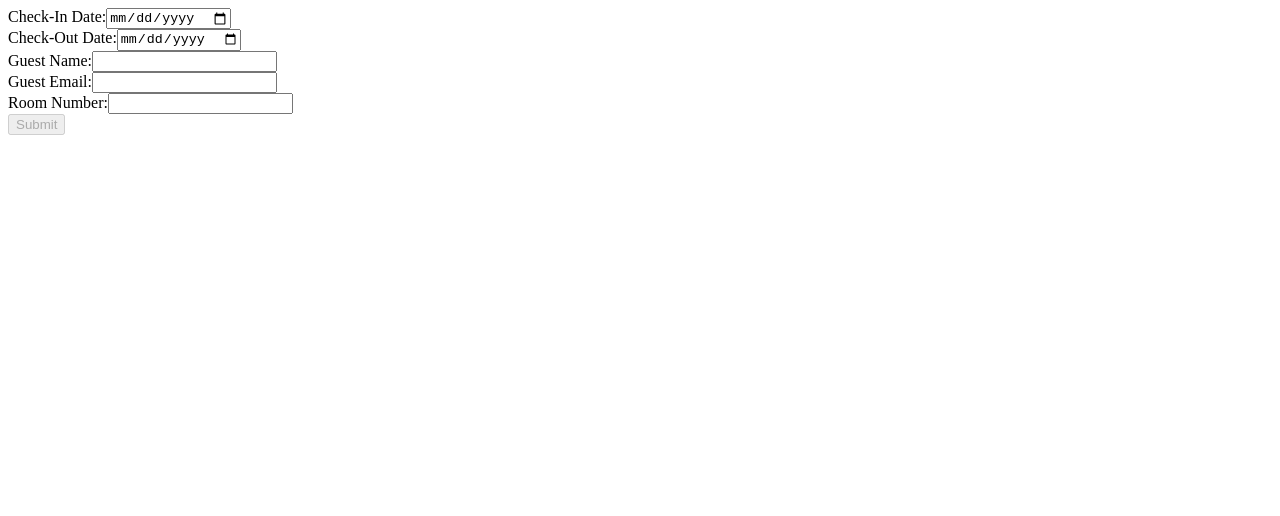
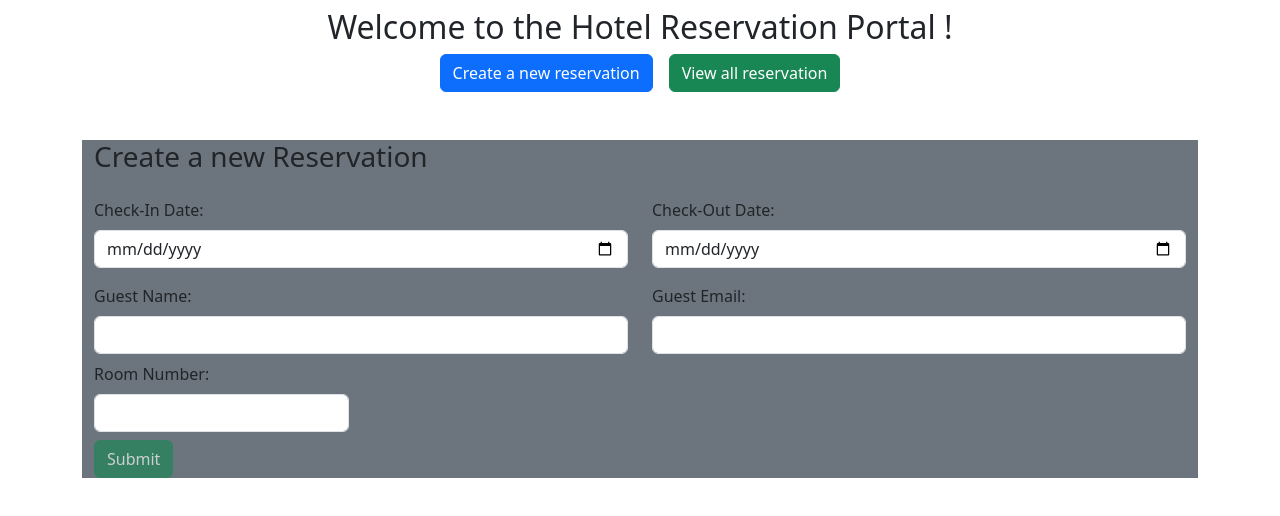
Before and after one commit to Sr1jan27/hotel-app, an Angular app: page /new in a window 1280 px wide. Shown: the top 516 px of the page. Built offline with nearby package versions, Linux system fonts and the light colour scheme.

Commit message:
all changes last commit

```diff
--- a/package.json
+++ b/package.json
@@ -18,6 +18,7 @@
     "@angular/platform-browser": "^16.1.0",
     "@angular/platform-browser-dynamic": "^16.1.0",
     "@angular/router": "^16.1.0",
+    "bootstrap": "5.3",
     "rxjs": "~7.8.0",
     "tslib": "^2.3.0",
     "zone.js": "~0.13.0"
--- a/src/app/app.component.html
+++ b/src/app/app.component.html
@@ -1 +1,3 @@
-<router-outlet></router-outlet>
+<div class="container">
+    <router-outlet></router-outlet>
+</div>
--- a/src/app/home/home.component.html
+++ b/src/app/home/home.component.html
@@ -1,5 +1,5 @@
-<div>
-    <h2> Welcome to the Hotel Reservation Portal !</h2>
-    <button [routerLink]="['/new']" >Create a new reservation </button>
-    <button [routerLink]="['/list']" >View all reservation </button>
+<div class="container text-center my-2">
+    <h2 class=""> Welcome to the Hotel Reservation Portal !</h2>
+    <button class="btn btn-primary mx-2" [routerLink]="['/new']" >Create a new reservation </button>
+    <button class="btn btn-success mx-2"[routerLink]="['/list']" >View all reservation </button>
 </div>
--- a/src/app/home/home.module.ts
+++ b/src/app/home/home.module.ts
@@ -11,6 +11,8 @@ import { RouterModule } from '@angular/router';
   imports: [
     CommonModule,
     RouterModule
+  ], exports: [
+    HomeComponent
   ]
 })
 export class HomeModule { }
--- a/src/app/reservation-form/reservation-form.component.html
+++ b/src/app/reservation-form/reservation-form.component.html
@@ -1,53 +1,93 @@
-<form [formGroup]="reservationForm" (ngSubmit)="onSubmit()">
+<app-home></app-home>
 
-    <div>
-        <label>Check-In Date:</label>
-        <input type="date" formControlName="checkInDate">
-        <div *ngIf="reservationForm.get('checkInDate')?.invalid
-        && reservationForm.get('checkInDate')?.touched" class="invalid-type">
+<div class="container bg-secondary">
+    <h3 class="mt-5 mb-4"> Create a new Reservation</h3>
+
+    <form [formGroup]="reservationForm" (ngSubmit)="onSubmit()">
+    <div class="row mb-3">
+        <div class="col">
+        <label class="form-label">Check-In Date:</label>
+        <input class="form-control" type="date" formControlName="checkInDate" />
+        <small
+            *ngIf="
+            reservationForm.get('checkInDate')?.invalid &&
+            reservationForm.get('checkInDate')?.touched
+            "
+            class="text-danger"
+        >
             Check-In Date is required
+        </small>
+        </div>
+
+        <div class="col">
+        <label class="form-label">Check-Out Date:</label>
+        <input class="form-control" type="date" formControlName="checkOutDate" />
+        <small
+            *ngIf="
+            reservationForm.get('checkOutDate')?.invalid &&
+            reservationForm.get('checkOutDate')?.touched
+            "
+            class="text-danger"
+        >
+            Check-Out Date is required
+        </small>
         </div>
     </div>
 
-    <div>
-        <label>Check-Out Date:</label>
-        <input type="date" formControlName="checkOutDate">
-        <div *ngIf="reservationForm.get('checkOutDate')?.invalid
-        && reservationForm.get('checkOutDate')?.touched" class="invalid-type">
-            Check-Out Date is required
+    <div class="row mb-2">
+
+        <div class="col">
+            <label class="form-label">Guest Name:</label>
+        <input class="form-control" type="text" formControlName="guestName" />
+        <small
+        *ngIf="
+            reservationForm.get('guestName')?.invalid &&
+            reservationForm.get('guestName')?.touched
+        "
+        class="text-danger"
+        >
+        Guest Name is required
+        </small>
+        </div>
+
+        <div class="col">
+            <label class="form-label">Guest Email:</label>
+            <input class="form-control" type="email" formControlName="guestEmail" />
+            <small
+            *ngIf="
+                reservationForm.get('guestEmail')?.touched &&
+                reservationForm.get('guestEmail')?.invalid
+            "
+            class="text-danger"
+            >
+            Guest Email is required
+            </small>
         </div>
     </div>
 
-    <div>
-        <label>Guest Name:</label>
-        <input type="text" formControlName="guestName">
-        <div *ngIf="reservationForm.get('guestName')?.invalid
-        && reservationForm.get('guestName')?.touched" class="invalid-type">
-            Guest Name is required
+
+    <div class="row mb-2">
+        <div class="col-3">
+        <label class="form-label">Room Number:</label>
+        <input class="form-control" type="number" formControlName="roomNumber" />
+        <small
+        *ngIf="
+            reservationForm.get('roomNumber')?.invalid &&
+            reservationForm.get('roomNumber')?.touched
+        "
+        class="text-danger"
+        >
+        Room Number is required
+        </small>
         </div>
     </div>
 
-    <div>
-        <label>Guest Email:</label>
-        <input type="email" formControlName="guestEmail">
-        <div *ngIf="reservationForm.get('guestEmail')?.touched" class="invalid-type">
-            <div *ngIf="reservationForm.get('guestEmail')?.invalid " class="invalid-type">
-                invalid Email
-            </div>
-            <span *ngIf="reservationForm.get('guestEmail')?.touched">Guest Email is required</span>
-        </div>
-
-    </div>
-
-    <div>
-        <label>Room Number:</label>
-        <input type="number" formControlName="roomNumber">
-        <div *ngIf="reservationForm.get('roomNumber')?.invalid
-        && reservationForm.get('roomNumber')?.touched" class="invalid-type">
-            Room Number is required
-        </div>
-    </div>
-
-    <button type="submit" [disabled] ="reservationForm.invalid">Submit</button>
-
-</form>
+    <button
+        class="btn btn-success"
+        type="submit"
+        [disabled]="reservationForm.invalid"
+    >
+        Submit
+    </button>
+    </form>
+</div>
--- a/src/app/reservation-list/reservation-list.component.html
+++ b/src/app/reservation-list/reservation-list.component.html
@@ -1,17 +1,69 @@
-<h2>Reservations List</h2>
+<app-home></app-home>
+<div class="container bg-secondary bg-gradient">
+    <h3 class="mt-5 mb-4">Reservation List</h3>
 
-<ul *ngIf="reservations.length; else noReservation">
-    <li *ngFor="let reservation of reservations">
-        Guest:{{reservation.guestName}} <br>
-        Email:{{reservation.guestEmail}} <br>
-        Check-In:{{reservation.checkInDate}} <br>
-        Check-Out:{{reservation.checkOutDate}} <br>
-        Room No.:{{reservation.roomNumber}} <br>
-        <button (click)="deleteReservation(reservation.id)"> Delete</button>
-        <button [routerLink] = "['/edit', reservation.id]"> Edit</button>
-    </li>
-</ul>
+    <table class="table table-dark table-striped">
+        <thead>
+            <tr>
+                <th>
+                    Guest
+                </th>
+                <th>
+                    Email
+                </th>
+                <th>
+                    Check-In
+                </th>
+                <th>
+                    Check-Out
+                </th>
+                <th>
+                    Room No.
+                </th>
+                <th>
+                    Actions
+                </th>
+            </tr>
+        </thead>
+        <tbody>
+            <tr *ngFor="let reservation of reservations">
+                <td>
+                    <strong class="mx-2 my-2">
+                        {{reservation.guestName}}
+                    </strong>
+                </td>
+                <td>
+                    <strong class="mx-2 my-2">
+                        {{reservation.guestEmail}}
+                    </strong>
+                </td>
+                <td>
+                    <strong class="mx-2 my-2">
+                        {{reservation.checkInDate}}
+                    </strong>
+                </td>
+                <td>
+                    <strong class="mx-2 my-2">
+                        {{reservation.checkOutDate}}
+                    </strong>
+                </td>
+                <td>
+                    <strong class="mx-2 my-2">
+                        {{reservation.roomNumber}}
+                    </strong>
+                </td>
+                <td>
+                    <button class="btn btn-sm btn-danger mx-2" (click)="deleteReservation(reservation.id)"> Delete</button>
+                    <button class="btn btn-sm btn-warning mx-2" [routerLink] = "['/edit', reservation.id]"> Edit</button>
+                </td>
 
-<ng-template #noReservation>
-    <p> No Reservations available. </p>
-</ng-template>
+            </tr>
+        </tbody>
+
+    </table>
+
+    <ng-template #noReservation>
+        <p> No Reservations available. </p>
+    </ng-template>
+
+</div>
--- a/src/app/reservation/reservation.module.ts
+++ b/src/app/reservation/reservation.module.ts
@@ -4,7 +4,7 @@ import { ReservationListComponent } from '../reservation-list/reservation-list.c
 import { ReservationFormComponent } from '../reservation-form/reservation-form.component';
 import { FormsModule, ReactiveFormsModule } from '@angular/forms';
 import { RouterModule } from '@angular/router';
-
+import { HomeModule } from '../home/home.module';
 
 @NgModule({
   declarations: [
@@ -15,7 +15,8 @@ import { RouterModule } from '@angular/router';
     CommonModule,
     FormsModule,
     ReactiveFormsModule,
-    RouterModule
+    RouterModule,
+    HomeModule
   ]
 })
 export class ReservationModule { }
--- a/src/styles.css
+++ b/src/styles.css
@@ -1 +1,2 @@
 /* You can add global styles to this file, and also import other style files */
+@import "~bootstrap/dist/css/bootstrap.min.css";
```
Also changed, not shown: 1 other file (tests, documents, lock files or other folders).
